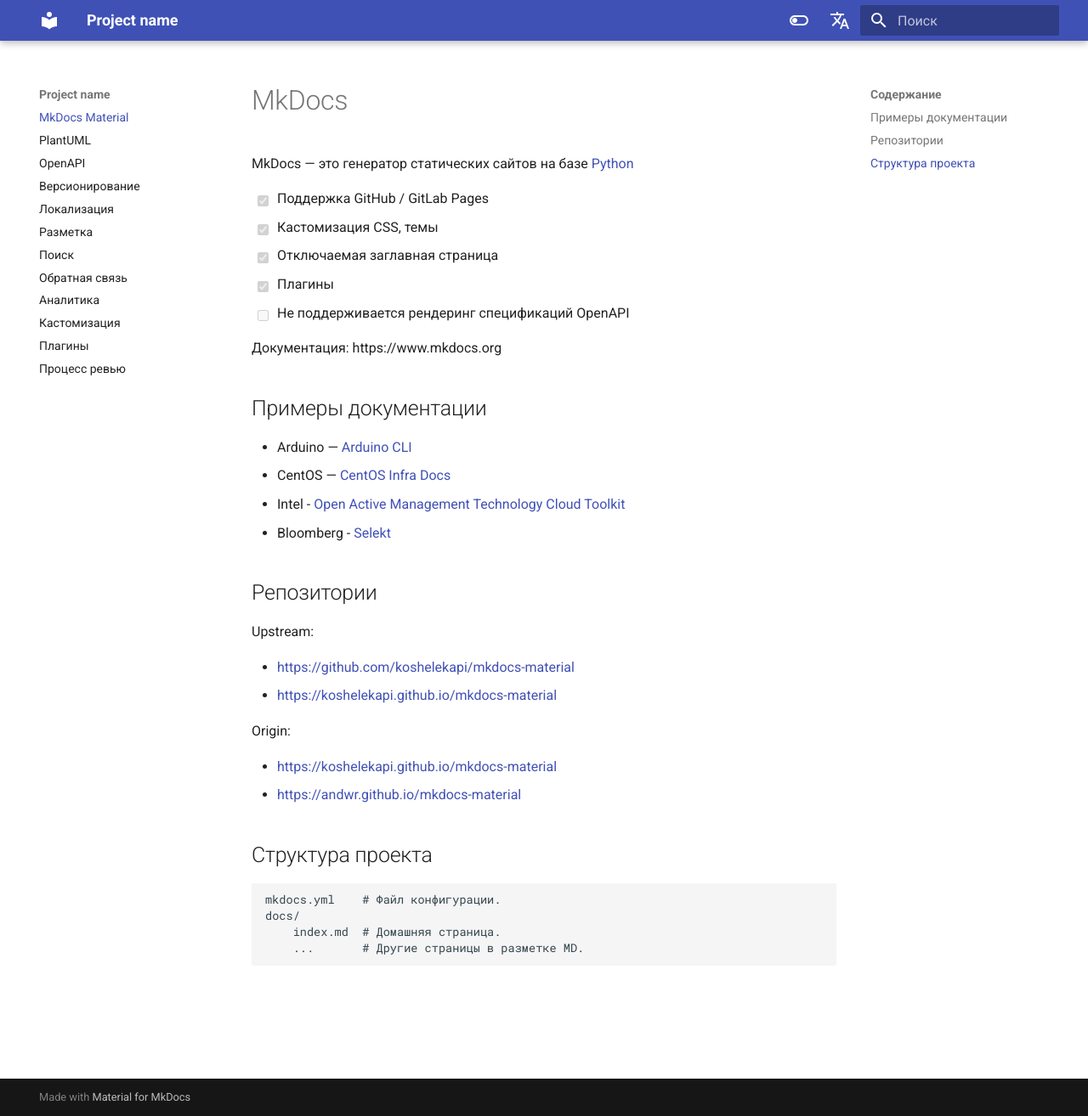
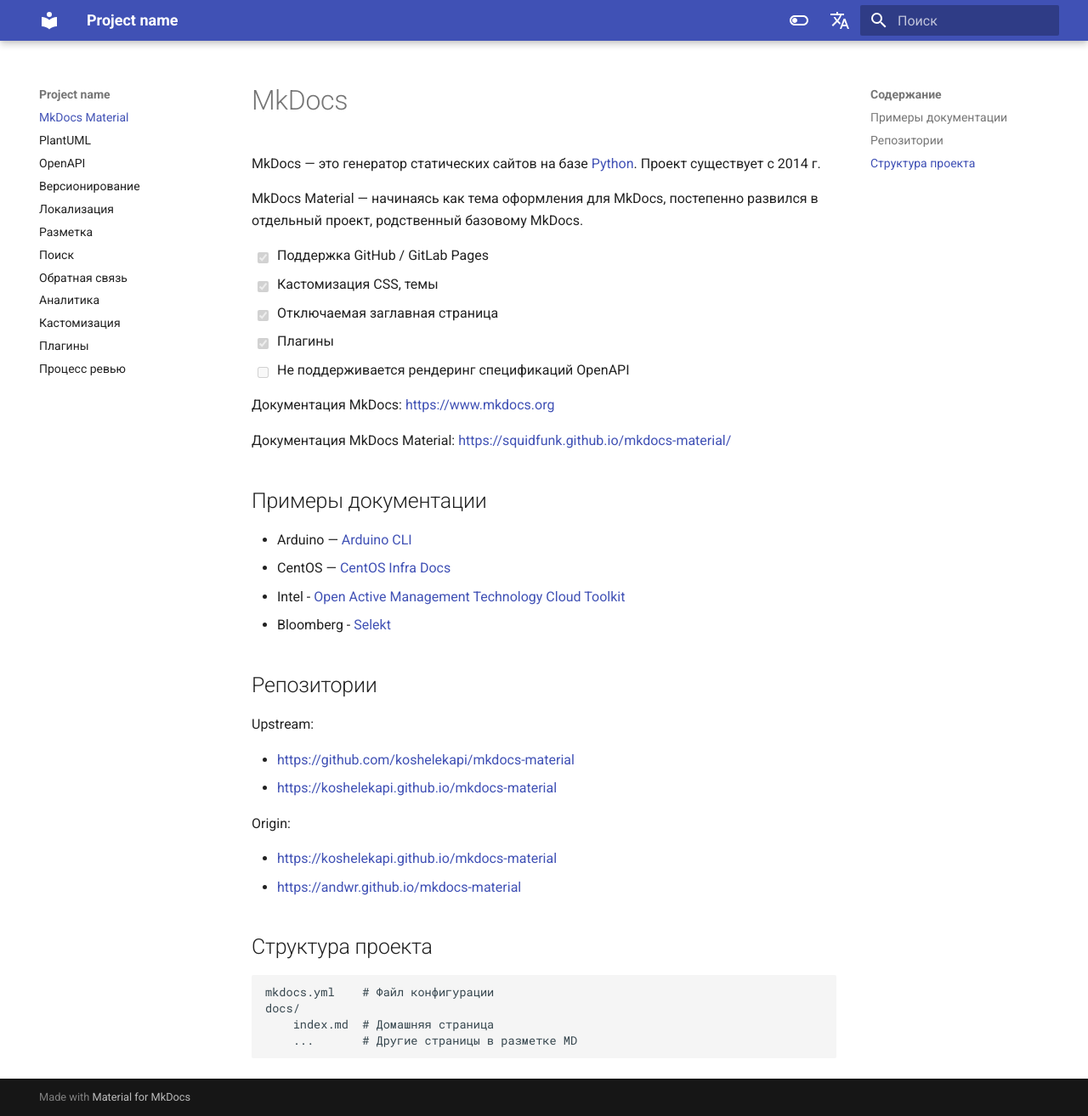
Before and after one commit to koshelekapi/mkdocs-material, an MkDocs documentation site: the page built from docs/index.md, in a window 1280 px wide and 1314 px high. Shown: the whole window at 85% size. Built offline with MkDocs 1.6.1 and Material for MkDocs 9.7.7, drawn with Linux system fonts in a browser that asks for light colours; comment, search, counter and statistics services are not loaded.

Commit message:
Updated docs/index.md

```diff
--- a/docs/index.md
+++ b/docs/index.md
@@ -1,6 +1,9 @@
 # MkDocs
 
-MkDocs — это генератор статических сайтов на базе [Python](https://www.python.org/)
+MkDocs — это генератор статических сайтов на базе [Python](https://www.python.org/). Проект существует с 2014 г.
+
+MkDocs Material — начинаясь как тема оформления для MkDocs, постепенно развился в отдельный проект, родственный базовому MkDocs.
+
 
 - [x] Поддержка GitHub / GitLab Pages
 - [x] Кастомизация CSS, темы
@@ -8,7 +11,9 @@
 - [x] Плагины
 - [ ] Не поддерживается рендеринг спецификаций OpenAPI
 
-Документация: https://www.mkdocs.org
+Документация MkDocs: [https://www.mkdocs.org](https://www.mkdocs.org)
+
+Документация MkDocs Material: [https://squidfunk.github.io/mkdocs-material/](https://squidfunk.github.io/mkdocs-material/)
 
 ## Примеры документации
 
@@ -31,7 +36,7 @@
 
 ## Структура проекта
 
-    mkdocs.yml    # Файл конфигурации.
+    mkdocs.yml    # Файл конфигурации
     docs/
-        index.md  # Домашняя страница.
-        ...       # Другие страницы в разметке MD.
+        index.md  # Домашняя страница
+        ...       # Другие страницы в разметке MD
```
